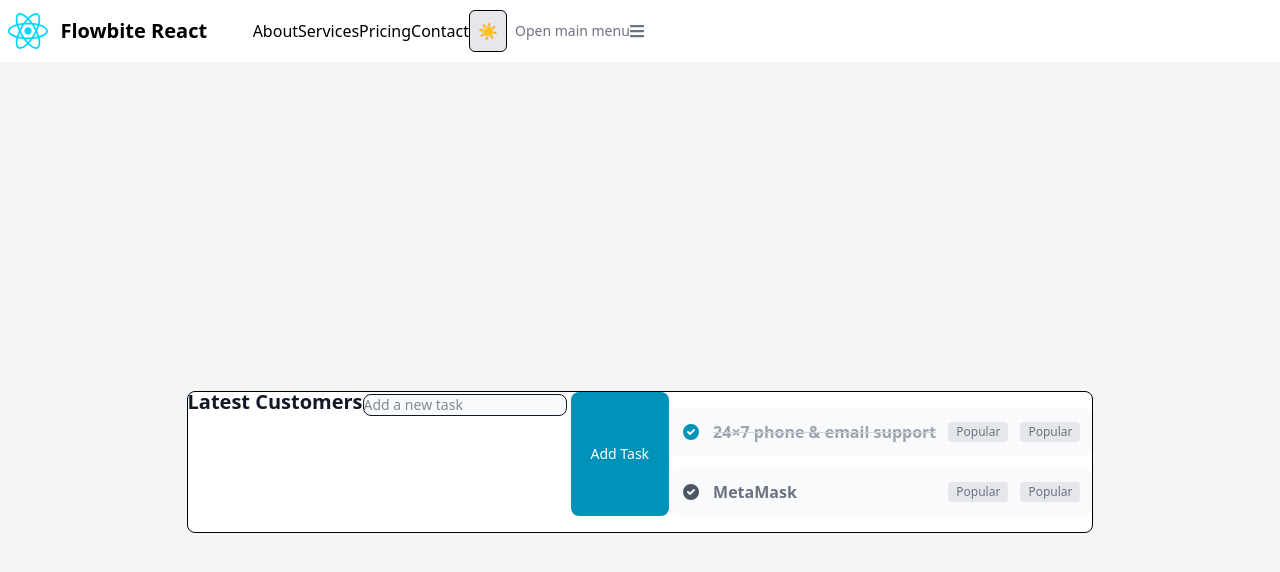
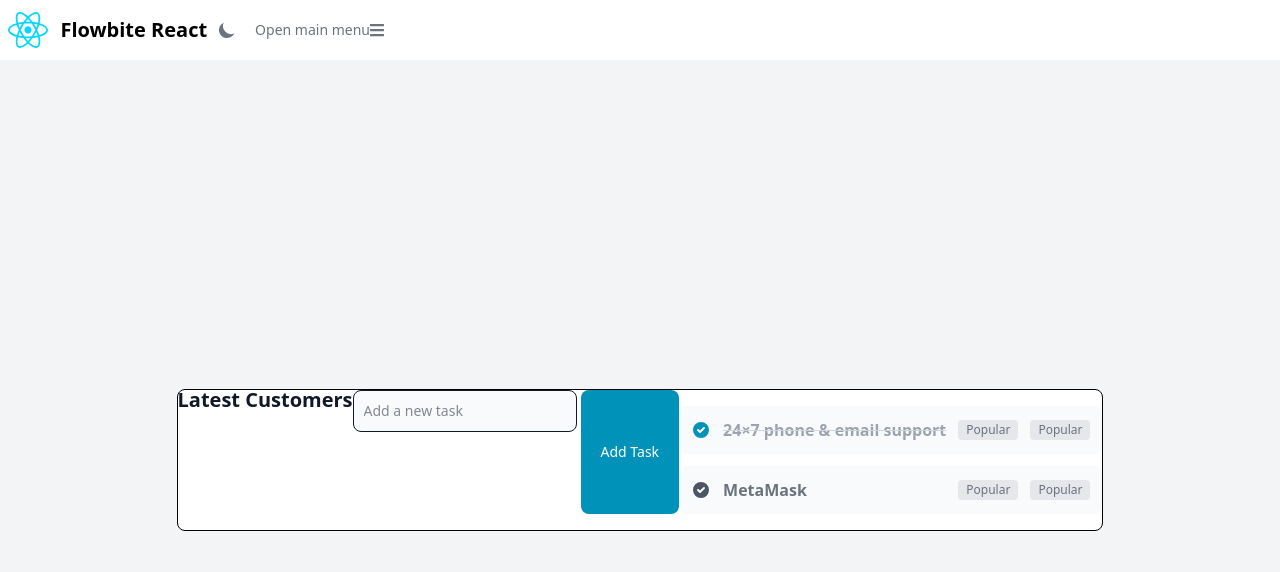
Before and after one commit to amirdadipoor/todo-react, a React (Vite) app: page / in a window 1280 px wide. Shown: the top 572 px of the page. Built offline with nearby package versions, Linux system fonts and the light colour scheme.

Commit message:
modify change theme button

```diff
--- a/src/components/themes/theme-toggle.jsx
+++ b/src/components/themes/theme-toggle.jsx
@@ -4,11 +4,28 @@
     const [theme, setTheme] = useTheme();
 
     return (
-        <button
-            onClick={() => setTheme(theme === "dark" ? "light" : "dark")}
-            className="p-2 rounded-md border bg-gray-200 dark:bg-gray-700"
-        >
-            {theme === "dark" ? "🌙" : "☀️"}
+        // <button
+        //     onClick={() => setTheme(theme === "dark" ? "light" : "dark")}
+        //     className="p-2 rounded-md border bg-gray-200 dark:bg-gray-700"
+        // >
+        //     {theme === "dark" ? "🌙" : "☀️"}
+        // </button>
+
+        <button onClick={() => setTheme(theme === "dark" ? "light" : "dark")} type="button" aria-label="Toggle dark mode" data-testid="dark-theme-toggle"
+                className="rounded-lg p-2.5 text-sm text-gray-500 hover:bg-gray-100 focus:outline-none focus:ring-4 focus:ring-gray-200 dark:text-gray-400 dark:hover:bg-gray-700 dark:focus:ring-gray-700">
+            <svg xmlns="http://www.w3.org/2000/svg" width="1em" height="1em" fill="currentColor"
+                 stroke="currentColor" stroke-width="0" viewBox="0 0 20 20" aria-label="Currently dark mode"
+                 className="h-5 w-5 hidden dark:block">
+                <path fill-rule="evenodd" stroke="none"
+                      d="M10 2a1 1 0 0 1 1 1v1a1 1 0 1 1-2 0V3a1 1 0 0 1 1-1zm4 8a4 4 0 1 1-8 0 4 4 0 0 1 8 0zm-.464 4.95.707.707a1 1 0 0 0 1.414-1.414l-.707-.707a1 1 0 0 0-1.414 1.414zm2.12-10.607a1 1 0 0 1 0 1.414l-.706.707a1 1 0 1 1-1.414-1.414l.707-.707a1 1 0 0 1 1.414 0zM17 11a1 1 0 1 0 0-2h-1a1 1 0 1 0 0 2h1zm-7 4a1 1 0 0 1 1 1v1a1 1 0 1 1-2 0v-1a1 1 0 0 1 1-1zM5.05 6.464A1 1 0 1 0 6.465 5.05l-.708-.707a1 1 0 0 0-1.414 1.414l.707.707zm1.414 8.486-.707.707a1 1 0 0 1-1.414-1.414l.707-.707a1 1 0 0 1 1.414 1.414zM4 11a1 1 0 1 0 0-2H3a1 1 0 0 0 0 2h1z"
+                      clip-rule="evenodd"></path>
+            </svg>
+            <svg xmlns="http://www.w3.org/2000/svg" width="1em" height="1em" fill="currentColor"
+                 stroke="currentColor" stroke-width="0" viewBox="0 0 20 20"
+                 aria-label="Currently light mode" className="h-5 w-5 dark:hidden">
+                <path stroke="none"
+                      d="M17.293 13.293A8 8 0 0 1 6.707 2.707a8.001 8.001 0 1 0 10.586 10.586z"></path>
+            </svg>
         </button>
     );
 };
```
Also changed, not shown: src/App.jsx (+13 -26 lines).
